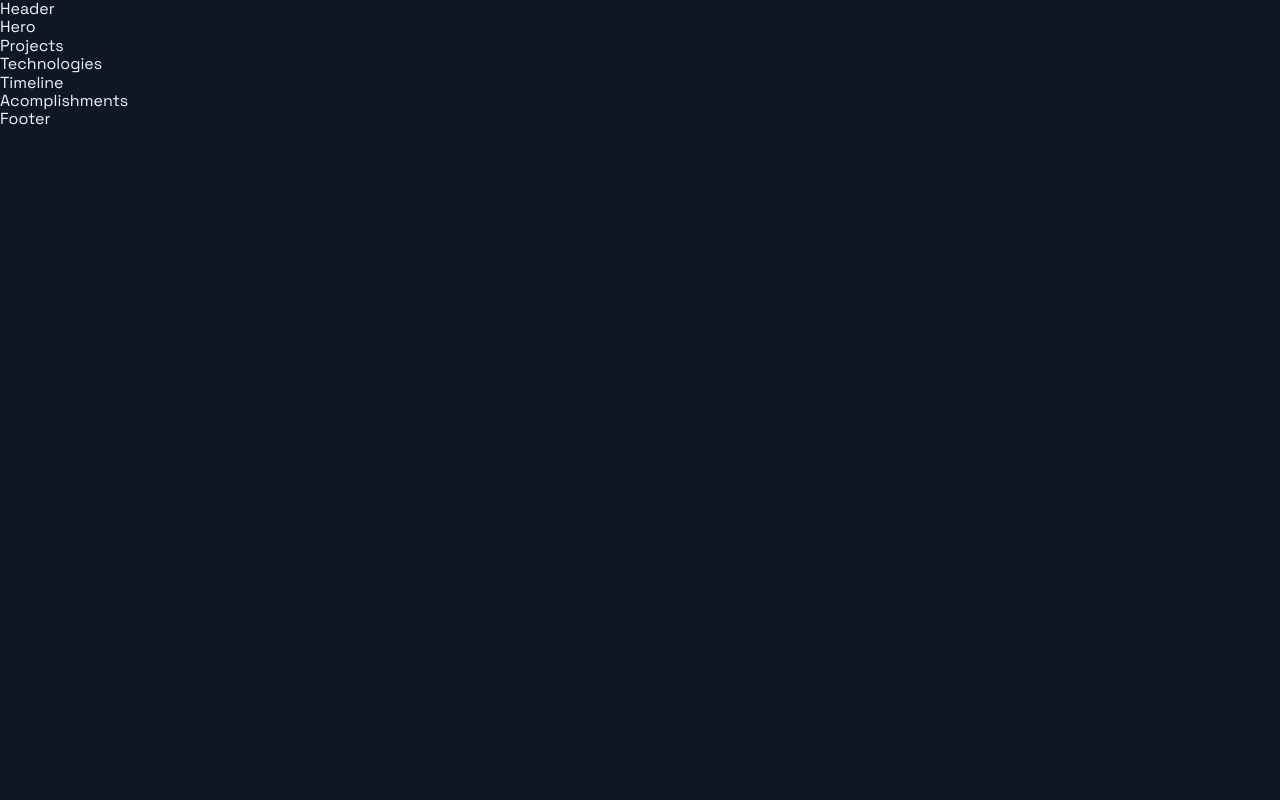
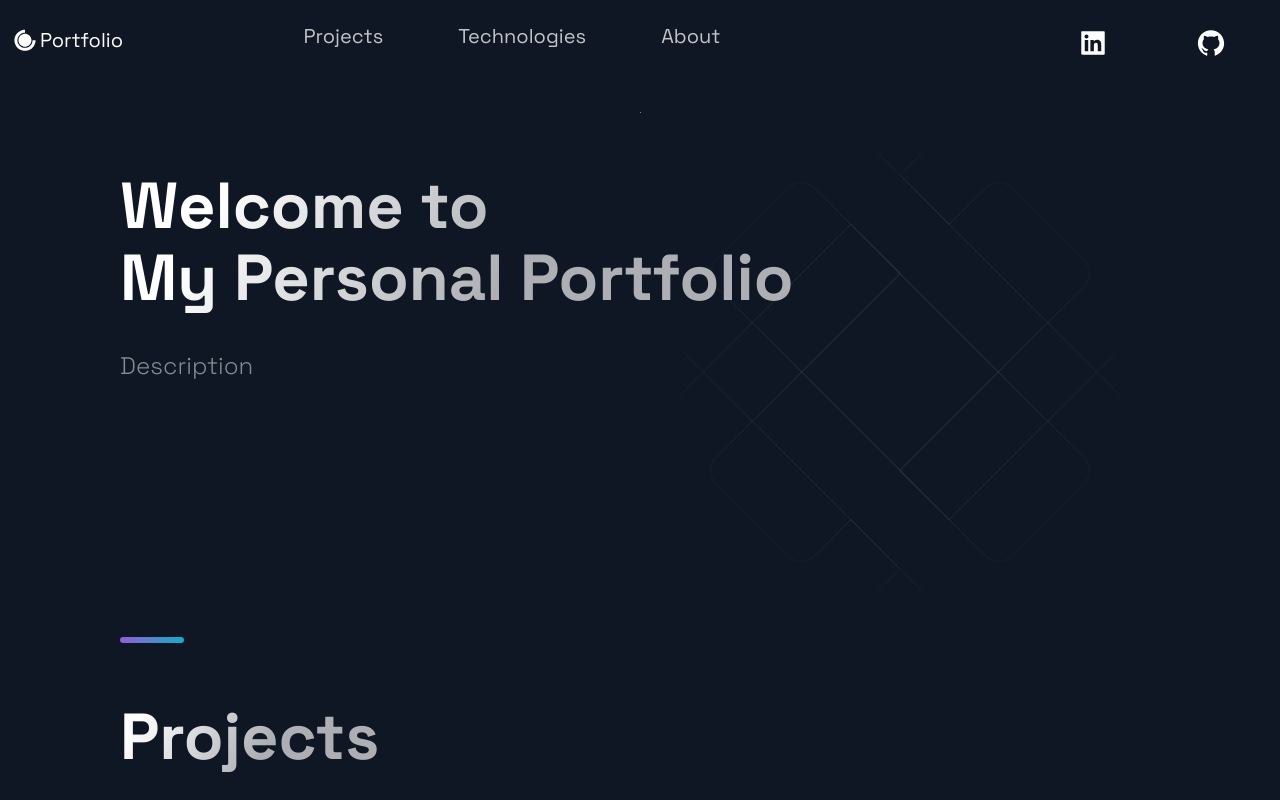
Before and after one commit to youssefmagdyy/portfolio, a Next.js app: page / in a window 1280 px wide. Shown: the top 800 px of the page. Built offline with nearby package versions, Linux system fonts and the light colour scheme.

Commit message:
added header, profile and projects

```diff
--- a/src/components/Header/Header.js
+++ b/src/components/Header/Header.js
@@ -3,12 +3,50 @@ import React from 'react';
 import { AiFillGithub, AiFillInstagram, AiFillLinkedin } from 'react-icons/ai';
 import { DiCssdeck } from 'react-icons/di';
 
-import { Container, Div1, Div2, Div3, NavLink, SocialIcons } from './HeaderStyles';
+import { Container, Div1, Div2, Div3, NavLink, SocialIcons, Span } from './HeaderStyles';
 
 const Header = () =>  (
-  <div>
-    Header
-  </div>
+  <Container>
+    <Div1>
+      <Link href = '#'>
+        <a style={ {display: 'flex', alignItems: 'center', color: 'white' , marginBottom:'1rem'}}>
+          <DiCssdeck size= '3rem'/>
+          <Span>Portfolio</Span>
+        </a>
+      </Link>
+    </Div1>
+    <Div2>
+      <li>
+        <Link href='#projects'>
+          <NavLink>
+            Projects
+            </NavLink>
+         </Link>
+      </li>
+      <li>
+        <Link href='#technologies'>
+          <NavLink>
+          Technologies
+            </NavLink>
+         </Link>
+      </li>
+      <li>
+        <Link href='#about'>
+          <NavLink>
+            About
+            </NavLink>
+         </Link>
+      </li>
+    </Div2>
+    <Div3>
+      <SocialIcons href='https://www.linkedin.com/in/youssefmagdyy/'>
+        <AiFillLinkedin size= '3rem'/>
+      </SocialIcons>
+      <SocialIcons href='https://github.com/youssefmagdyy/'>
+        <AiFillGithub size= '3rem'/>
+      </SocialIcons>
+    </Div3>
+    </Container>
 );
 
 export default Header;
--- a/src/components/Header/HeaderStyles.js
+++ b/src/components/Header/HeaderStyles.js
@@ -17,6 +17,11 @@ export const Container = styled.div`
     grid-row-gap: 0.5rem;
   }
 `;
+
+export const Span = styled.span`
+  font-size: 2rem;
+`;
+
 export const Div1 = styled.div`
   grid-area: 1 / 1 / 2 / 2;
   display: flex;
@@ -26,6 +31,8 @@ export const Div1 = styled.div`
     grid-area: 1 / 1 / 2 / 3;
   }
 `;
+
+
 export const Div2 = styled.div`
   grid-area: 1 / 2 / 2 / 4;
   display: flex;
--- a/src/components/Hero/Hero.js
+++ /dev/null
@@ -1,13 +0,0 @@
-import React from 'react';
-
-import { Section, SectionText, SectionTitle } from '../../styles/GlobalComponents';
-import Button from '../../styles/GlobalComponents/Button';
-import { LeftSection } from './HeroStyles';
-
-const Hero = (props) => (
-  <div>
-    Hero
-  </div>
-);
-
-export default Hero;
--- /dev/null
+++ b/src/components/Profile/Profile.js
@@ -0,0 +1,22 @@
+import React from 'react';
+
+import { Section, SectionText, SectionTitle } from '../../styles/GlobalComponents';
+import Button from '../../styles/GlobalComponents/Button';
+import { LeftSection } from './ProfileStyles';
+
+const Hero = (props) => (
+  <Section row nopadding>
+    <LeftSection>
+      <SectionTitle main center>
+        Welcome to <br />
+        My Personal Portfolio
+      </SectionTitle>
+      <SectionText>
+        Description
+      </SectionText>
+    </LeftSection>
+
+  </Section>
+);
+
+export default Hero;
--- a/src/components/Projects/Projects.js
+++ b/src/components/Projects/Projects.js
@@ -6,7 +6,19 @@ import { projects } from '../../constants/constants';
 
 const Projects = () => (
   <div>
-    Projects
+    <Section nopadding id='projects'>
+      <SectionDivider/>
+      <SectionTitle main>
+        Projects
+        </SectionTitle>
+        <GridContainer>
+          {[0].map((project) =>(
+            <div>
+              {project}
+            </div>
+          ))}
+        </GridContainer>
+    </Section>
   </div>
 );
 
--- a/src/pages/index.js
+++ b/src/pages/index.js
@@ -1,6 +1,6 @@
 import Acomplishments from '../components/Acomplishments/Acomplishments';
 import BgAnimation from '../components/BackgrooundAnimation/BackgroundAnimation';
-import Hero from '../components/Hero/Hero';
+import Profile from '../components/Profile/Profile';
 import Projects from '../components/Projects/Projects';
 import Technologies from '../components/Technologies/Technologies';
 import Timeline from '../components/TimeLine/TimeLine';
@@ -10,10 +10,10 @@ import { Section } from '../styles/GlobalComponents';
 const Home = () => {
   return (
     <Layout>
-      {/* <Section grid> */}
-        <Hero />
-        {/* <BgAnimation /> */}
-      {/* </Section> */}
+      <Section grid>
+        <Profile />
+        <BgAnimation />
+      </Section>
       <Projects />
       <Technologies />
       <Timeline />
```
Also changed, not shown: src/components/Profile/ProfileStyles.js (renamed from src/components/Hero/HeroStyles.js), 2 other files (tests, documents, lock files or other folders).
